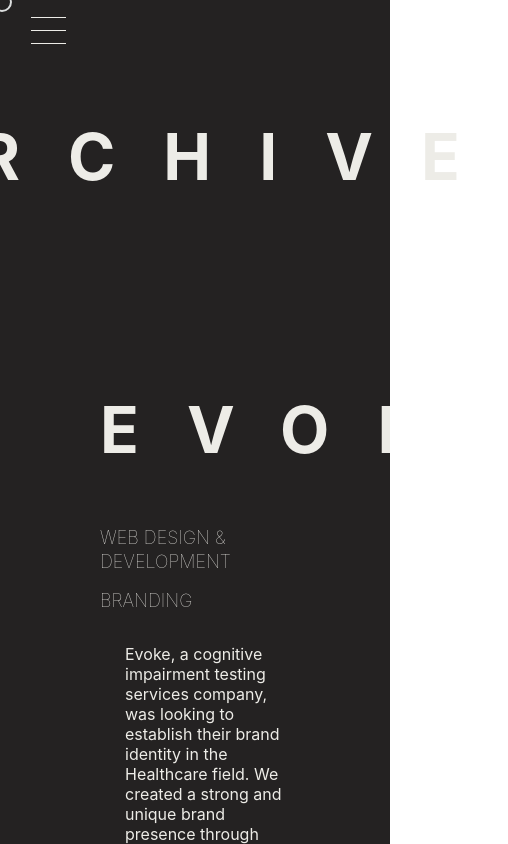
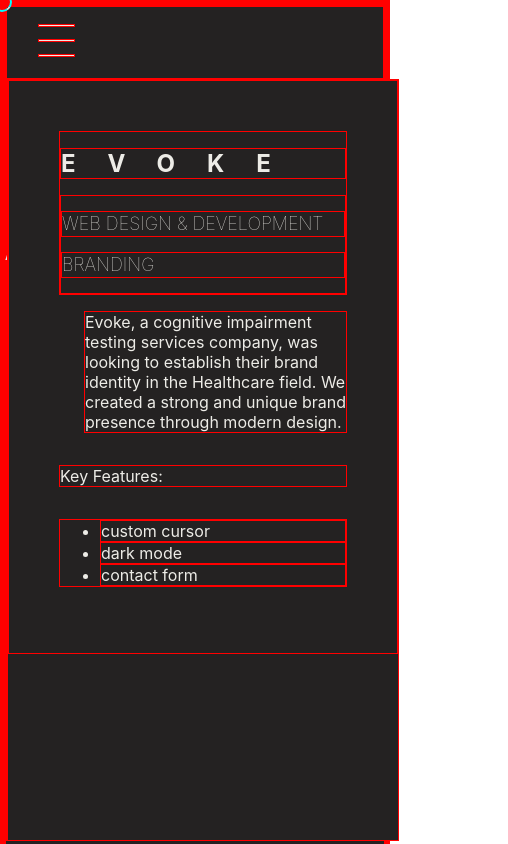
Before and after one commit to vanessamald/studiorevivir, a React (Create React App) app in the folder client/: page /work in a window 390 px wide. Both pictures are taken after a click on the button "Evoke". Shown: the top 844 px of the page, 508 px wide, since content can reach past the window. Built offline with nearby package versions, Linux system fonts and the light colour scheme.

Commit message:
adding key features to workData in Work component

```diff
--- a/client/src/components/Work/index.js
+++ b/client/src/components/Work/index.js
@@ -31,6 +31,7 @@ function Work() {
             subtitle: 'Web Design & Development',
             subtitle2: 'Branding',
             description: 'Evoke, a cognitive impairment testing services company, was looking to establish their brand identity in the Healthcare field. We created a strong and unique brand presence through modern design.',
+            features:['custom cursor', 'dark mode', 'contact form'],
             desktopImage: Evoke,
             mobileImage: EvokeMobile
         },
@@ -64,8 +65,9 @@ function Work() {
     return (
         <div className='work-container' id='work'>
             <Navigation/>
-            <h2 className='work-title flex align-center justify-center'>Archive</h2>
+
             <div className='flex-column work-content-container'>
+                <h2 className='work-title flex align-center justify-center'>Archives</h2>
                 {workData.map((data) => (
                 <div
                     key={data.id}
@@ -128,6 +130,16 @@ const ComponentToShow = ({ data }) => {
                     <p className='work-hidden-text'>
                         {data.description}
                     </p>
+                    <p>Key Features:</p>
+                    <ul>
+                        {data.features.map(function(feature, id) {
+                        console.log(feature);
+                            return (
+                                <li key={id}>{feature}</li>
+                            )
+                        })}
+                    </ul>
+
                 </div>
                 <div>
                     <p>{/* More Info Here */}</p>
--- a/client/src/index.css
+++ b/client/src/index.css
@@ -4,7 +4,7 @@
   background-color: var(--body-bg-color);
   color: var(--font-color);
   cursor: none;
-
+  border: 1px solid red;
 }
 
 body {
@@ -794,6 +794,11 @@ a {
   }
   .work-hidden-content {
     flex-direction: column;
+    padding: 50px;
+  }
+  .work-title {
+    font-size: 1.5rem;
+    letter-spacing: 2rem;
   }
   .menu-content-text > span span {
     font-size: 1rem;
```
